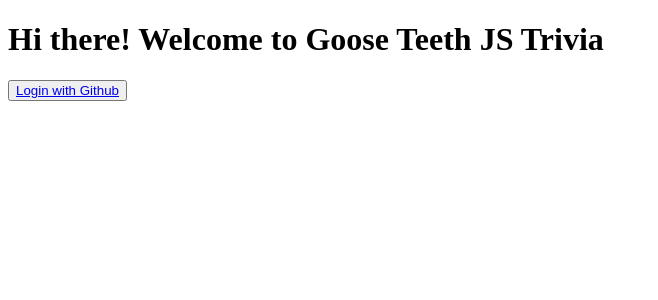
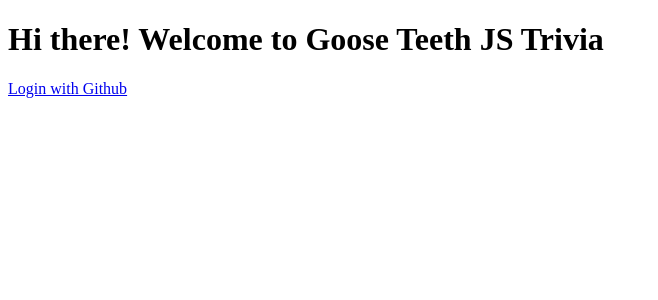
Before and after one commit to lfg1907/jsbattle, a React app: page /#/ in a window 1280 px wide. Shown: the top 300 px of the page, without its empty margins (0-658 px from the left). Built offline with nearby package versions, Linux system fonts and the light colour scheme; no server answers.

Commit message:
clean up

```diff
--- a/frontend/src/components/Login.jsx
+++ b/frontend/src/components/Login.jsx
@@ -1,13 +1,14 @@
 import React from 'react';
-import { connect } from 'react-redux';
 
 const Login = () => {
-  return(
-  <>
-  <h1>Hi there! Welcome to Goose Teeth JS Trivia</h1>
-  <button><a href="/api/auth/login">Login with Github</a></button>
-  </>
-  )
+  return (
+    <div>
+      <h1>Hi there! Welcome to Goose Teeth JS Trivia</h1>
+      <a href="/api/auth/login">
+        <div id="login-button">Login with Github</div>
+      </a>
+    </div>
+  );
 };
 
-export default connect()(Login);
+export default Login;
```
